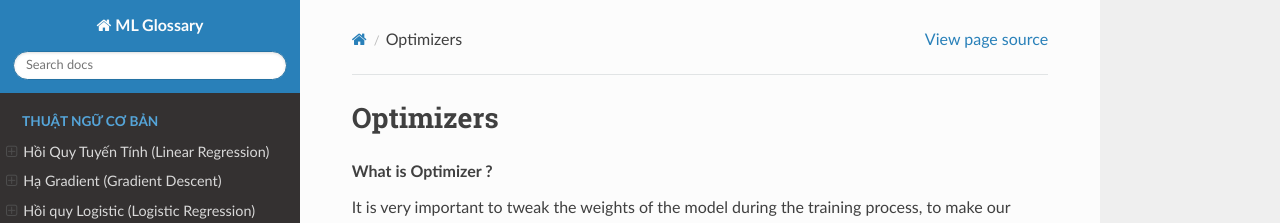
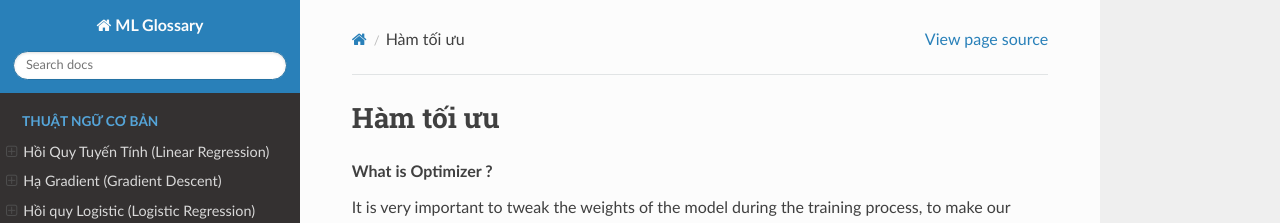
Before and after one commit to trgiangdo/ml-glossary-vn, a Sphinx documentation site: the page built from docs/optimizers.rst, in a window 1280 px wide and 900 px high. Shown: the top 223 px of the window. Built offline with Sphinx 7.4.7 and the Read the Docs theme 2.0.0, drawn with Linux system fonts in a browser that asks for light colours; pages that are not in the unit, such as notebooks, are missing from menus.

Commit message:
add translation for optimizers title

```diff
--- a/docs/optimizers.rst
+++ b/docs/optimizers.rst
@@ -1,7 +1,7 @@
 .. _optimizers:
 
 ==========
-Optimizers
+Hàm tối ưu
 ==========
 
 .. rubric:: What is Optimizer ?
```
